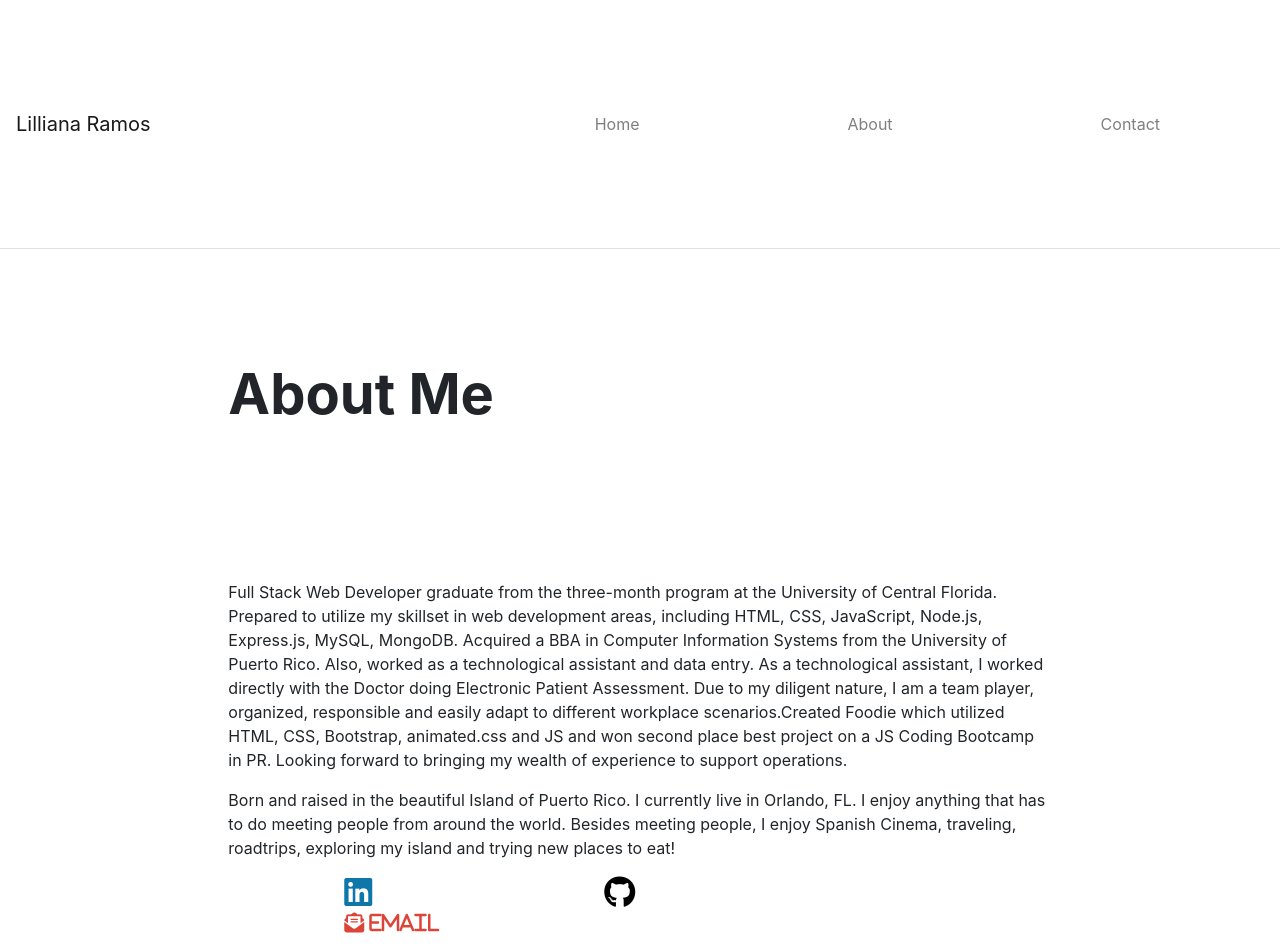
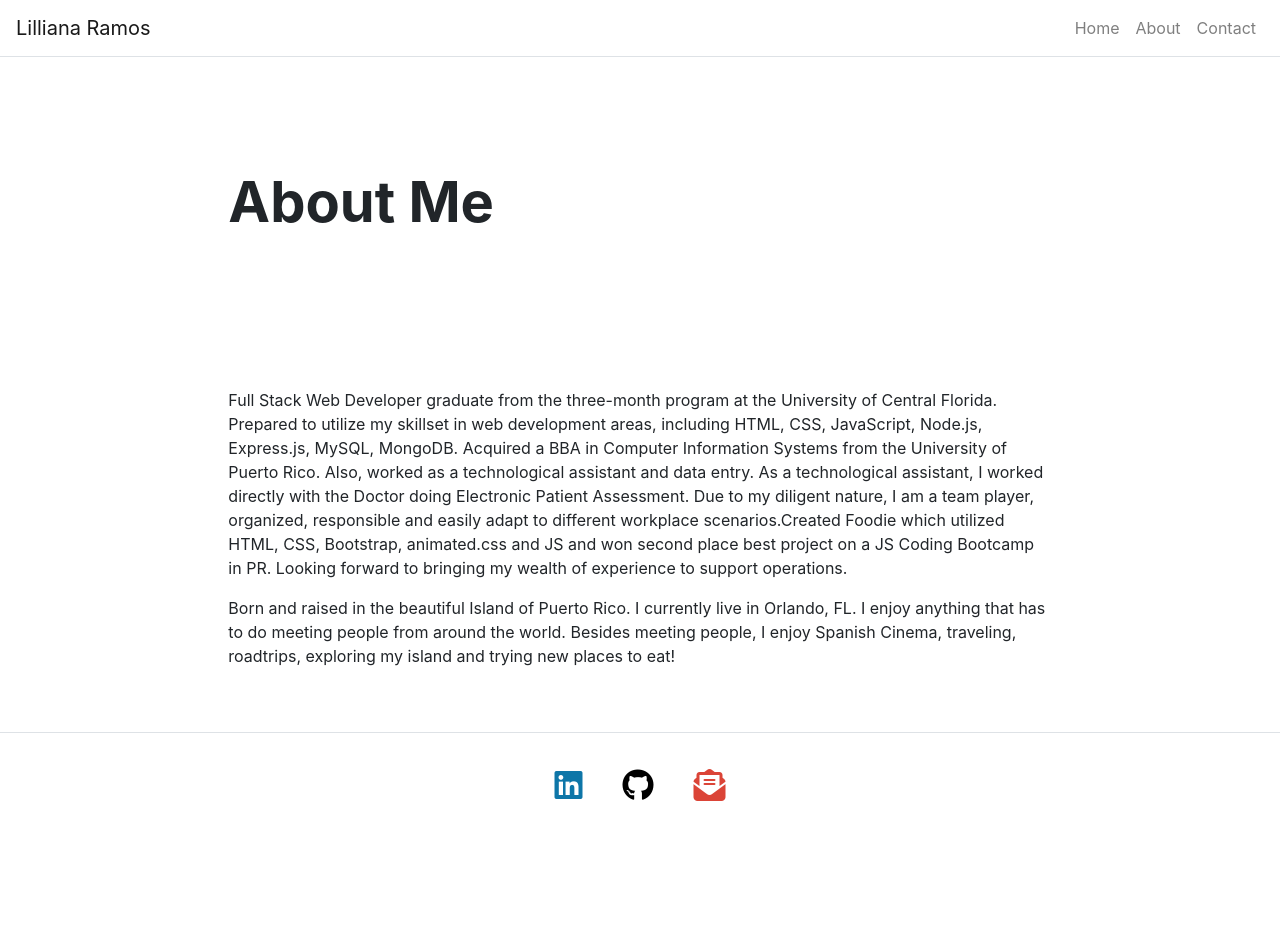
Before and after one commit to lilliana1/portfolio, a React (Create React App) app: page /about in a window 1280 px wide. Shown: the top 952 px of the page. After the commit the page ends 839 px from the top, so only its background shows below. Built offline with nearby package versions, Linux system fonts and the light colour scheme.

Commit message:
moved icons to footer

```diff
--- a/src/App.css
+++ b/src/App.css
@@ -23,9 +23,9 @@
   height: 40vmin;
   pointer-events: none;
 }
-a {
+a, icon {
   padding: 20px;
-  margin: 6em;
+
 
 }
 
--- a/src/components/Footer.js
+++ b/src/components/Footer.js
@@ -12,8 +12,21 @@ function Footer() {
             <Container fluid={true}>
                 <Row className="border-top justify-content-between p-3">
                     <Col className="p-0 d-flex justify-content-center" md={12}>
-                        <p>Lilliana Ramos 2020 <i class="far fa-copyright fa-xs"></i>
-                        </p>
+
+                            <a className="icon" href="https://www.linkedin.com/in/lillianaramos/" target="_blank" rel="noopener noreferrer">
+                                <i class="fab fa-linkedin fa-2x"></i>
+                            </a>
+
+                            <a className="icon" href="https://github.com/lilliana1" target="_blank" rel="noopener noreferrer">
+                                <i class="fab fa-github fa-2x"></i>
+                            </a>
+                            <a className="icon" href="mailto:lilliana.cramos@gmail.com" target="_blank" rel="noopener noreferrer">
+                                <i class="fas fa-envelope-open-text fa-2x"></i>
+                            </a>
+
+                        {/* <p>
+                            Lilliana Ramos 2020 <i class="far fa-copyright fa-xs"></i>
+                        </p> */}
                     {/* <img src={logo}/>                     */}
                     </Col>
                 </Row>
--- a/src/pages/About.js
+++ b/src/pages/About.js
@@ -15,18 +15,7 @@ function About(props) {
             Born and raised in the beautiful Island of Puerto Rico. I currently live in Orlando, FL. I enjoy anything that has to do meeting people from around the world. Besides meeting people, I enjoy Spanish Cinema, traveling, roadtrips, exploring my island and trying new places to eat!
             </p>
 
-            <div>
-            <a href="https://www.linkedin.com/in/lillianaramos/" target="_blank" rel="noopener noreferrer">
-                <i class="fab fa-linkedin fa-2x"></i>
-            </a>
 
-            <a href="https://github.com/lilliana1" target="_blank" rel="noopener noreferrer">
-                <i class="fab fa-github fa-2x"></i>
-            </a>
-            <a href="mailto:lilliana.cramos@gmail.com" target="_blank" rel="noopener noreferrer">
-                <i class="fas fa-envelope-open-text fa-lg"> Email </i>
-            </a>
-            </div>
 
 
 
```
